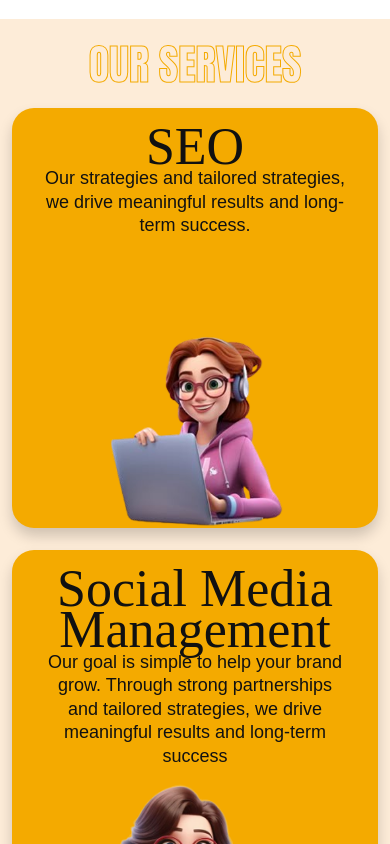
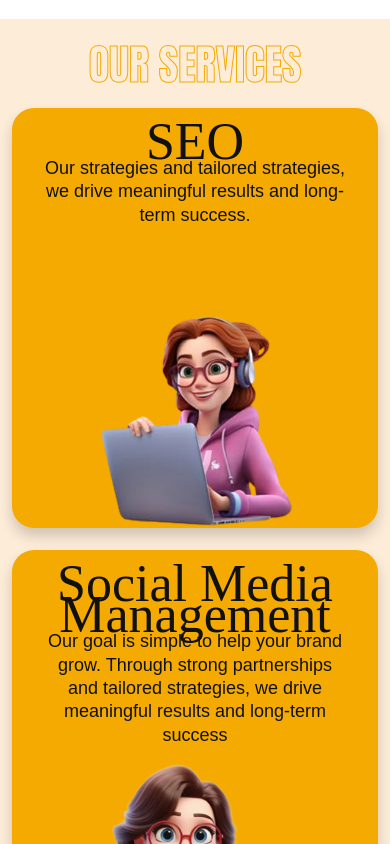
Before and after one commit to Kritikas8349/Digital_Marketing, a React (Vite) app: page / in a window 390 px wide. Shown: the part 2500-3344 px from the top of the page. Built offline with nearby package versions, Linux system fonts and the light colour scheme; a web font is replaced by a local one.

Commit message:
line height

```diff
--- a/src/pages/Home.css
+++ b/src/pages/Home.css
@@ -710,7 +710,7 @@ body {
     /* Typography adjust */
     .service-card h2 {
         font-size: 52px;
-        line-height: 0.8;
+        line-height: 0.6;
         margin-bottom: 10px;
     }
 
@@ -724,7 +724,7 @@ body {
     .left-img img,
     .center-img img,
     .right-img img {
-        max-width: 180px;
+        max-width: 200px;
     }
 }
 
```
